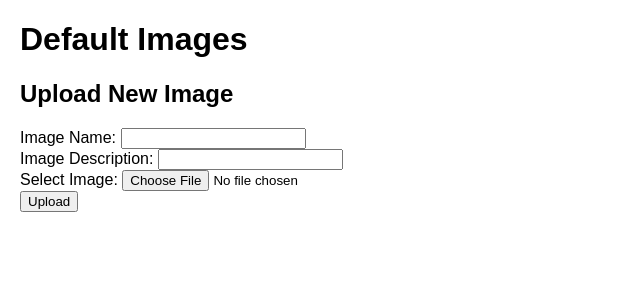
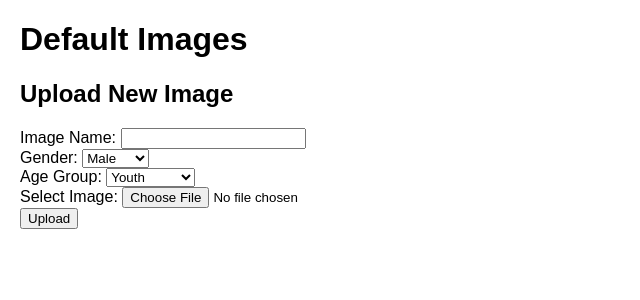
Before and after one commit to meta-persona-ai/server, a FastAPI app: page /image in a window 1280 px wide. Shown: the top 300 px of the page, without its empty margins (0-640 px from the left). Run offline with FastAPI, Linux system fonts and the light colour scheme; parts of the project's set-up code (start-up, migrations or seed data) failed here and were passed over.

Commit message:
[Refactor]: Refactoring image insert and response

```diff
--- a/app/schemas/request/default_image_request_schema.py
+++ b/app/schemas/request/default_image_request_schema.py
@@ -4,7 +4,7 @@ from app.models import ImageAgeGroupEnum, ImageGenderEnum
 
 class DefaultImageCreate(CamelModel):
     image_name: str
-    image_url: str
+    image_url: str | None = None
     image_gender: ImageGenderEnum | None = None
     image_age_group: ImageAgeGroupEnum | None = None
 
--- a/app/schemas/response/default_image_response_schema.py
+++ b/app/schemas/response/default_image_response_schema.py
@@ -5,8 +5,8 @@ class DefaultImageResposne(CamelModel):
     image_id: int
     image_name: str
     image_url: str
-    image_gender: str
-    image_age_group: str
+    image_gender: str | None = None
+    image_age_group: str | None = None
 
 class MessageResponse(CamelModel):
     message: str
--- a/app/templates/image_view.html
+++ b/app/templates/image_view.html
@@ -36,8 +36,19 @@
             <label for="imageName">Image Name:</label>
             <input type="text" id="imageName" name="imageName" required>
             <br>
-            <label for="imageDescription">Image Description:</label>
-            <input type="text" id="imageDescription" name="imageDescription" required>
+            <label for="imageGender">Gender:</label>
+            <select id="imageGender" name="imageGender" required>
+                <option value="male">Male</option>
+                <option value="female">Female</option>
+                <option value="other">Other</option>
+            </select>
+            <br>
+            <label for="imageAgeGroup">Age Group:</label>
+            <select id="imageAgeGroup" name="imageAgeGroup" required>
+                <option value="youth">Youth</option>
+                <option value="middle_age">Middle Age</option>
+                <option value="elderly">Elderly</option>
+            </select>
             <br>
             <label for="imageFile">Select Image:</label>
             <input type="file" id="imageFile" name="imageFile" accept="image/*" required>
@@ -45,8 +56,6 @@
             <button type="submit">Upload</button>
         </form>
     </div>
-
-
 
     <div class="image-container" id="imageContainer">
         <!-- Images will be loaded here -->
@@ -58,7 +67,7 @@
             const apiUrl = '/api/v1/default-images/';
 
             // Fetch the image data from the API
-            fetchImages(apiUrl)
+            fetchImages(apiUrl);
 
             // Handle form submission
             const uploadForm = document.getElementById('uploadForm');
@@ -67,7 +76,8 @@
 
                 const formData = new FormData();
                 formData.append('name', document.getElementById('imageName').value);
-                formData.append('description', document.getElementById('imageDescription').value);
+                formData.append('gender', document.getElementById('imageGender').value);
+                formData.append('age_group', document.getElementById('imageAgeGroup').value);
                 formData.append('image', document.getElementById('imageFile').files[0]);
 
                 fetch(apiUrl, {
@@ -77,8 +87,8 @@
                 .then(response => response.json())
                 .then(data => {
                     alert(data.message);
-                    if (data.message === '이미지가 성공적으로 생성되었습니다') {
-                        fetchImages();
+                    if (data.message === 'Image created successfully') {
+                        location.reload();
                     }
                 })
                 .catch(error => {
@@ -92,6 +102,7 @@
                 .then(response => response.json())
                 .then(data => {
                     const imageContainer = document.getElementById('imageContainer');
+                    imageContainer.innerHTML = '';
                     data.forEach(image => {
                         const imageItem = document.createElement('div');
                         imageItem.className = 'image-item';
```
Also changed, not shown: app/api/v1/default_image_router.py (+10 -2 lines), app/services/default_image_service.py (+4 -3 lines), app/schemas/response/chat_response_schema.py (line endings or trailing spaces).
